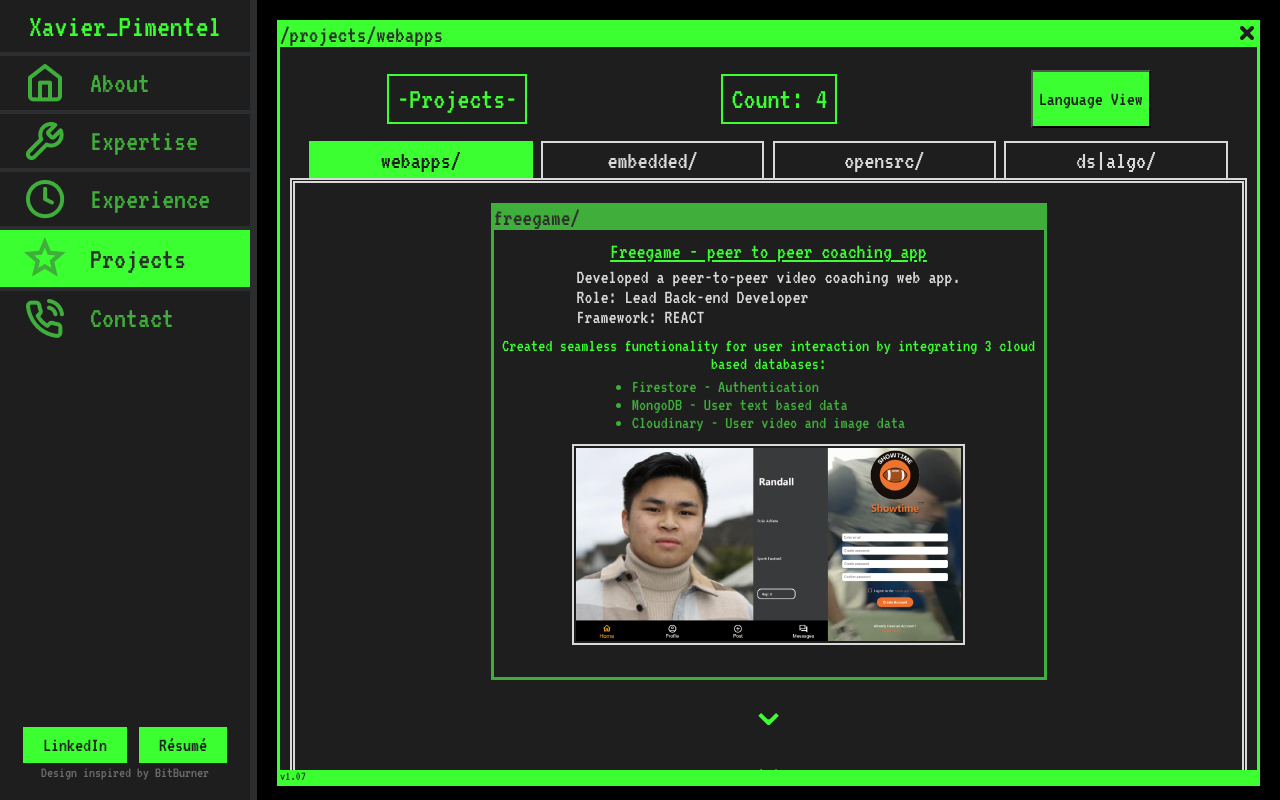
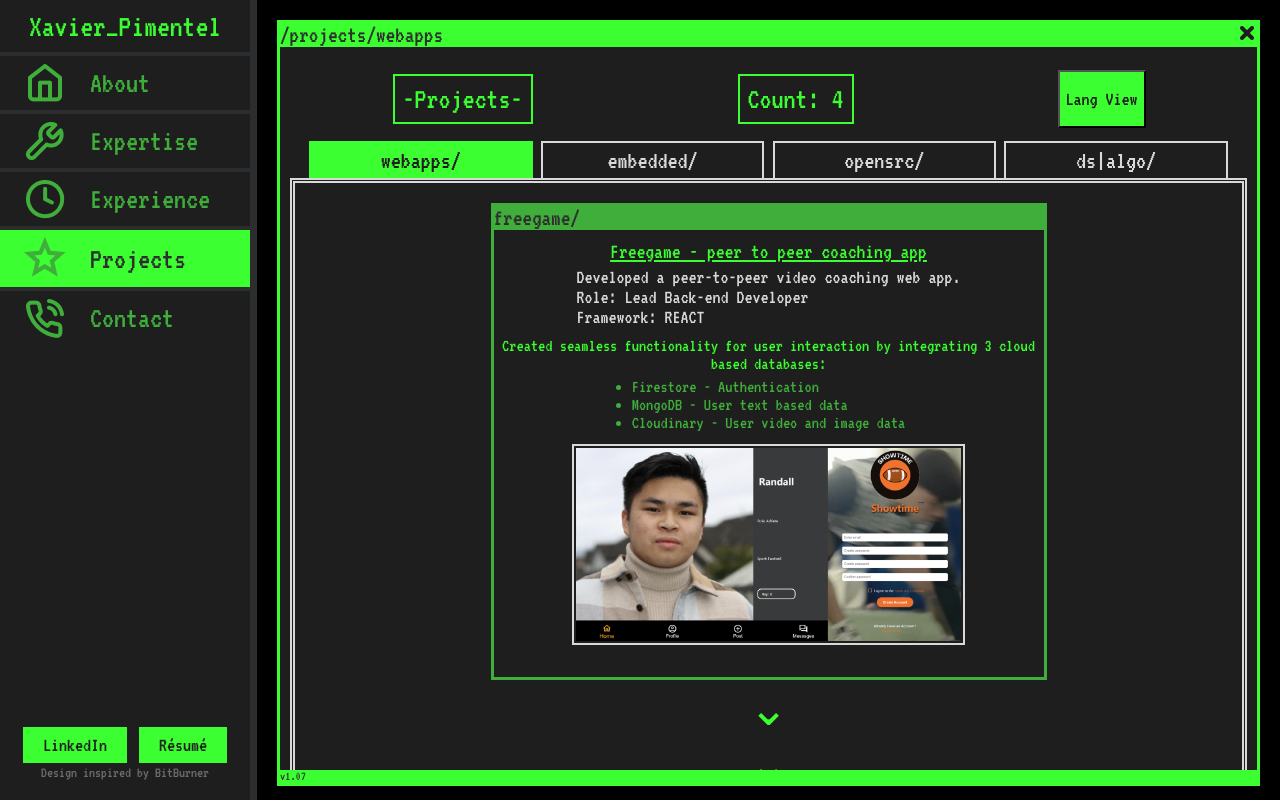
Before and after one commit to XavierPim/porto_folio, a React (Create React App) app: page /projects in a window 1280 px wide. Built offline with nearby package versions, Linux system fonts and the light colour scheme.

Commit message:
Update projects.js
Language shortened to Lang for project context toggle

```diff
--- a/src/pages/projects.js
+++ b/src/pages/projects.js
@@ -83,7 +83,7 @@ function Projects() {
                                 setActiveTab(newViewMode === "type" ? "webapps" : "c++");
                             }}
                         >
-                            {viewMode === "language" ? "Type" : "Language"} View
+                            {viewMode === "language" ? "Type" : "Lang"} View
                         </button>
 
                     </div>
```
